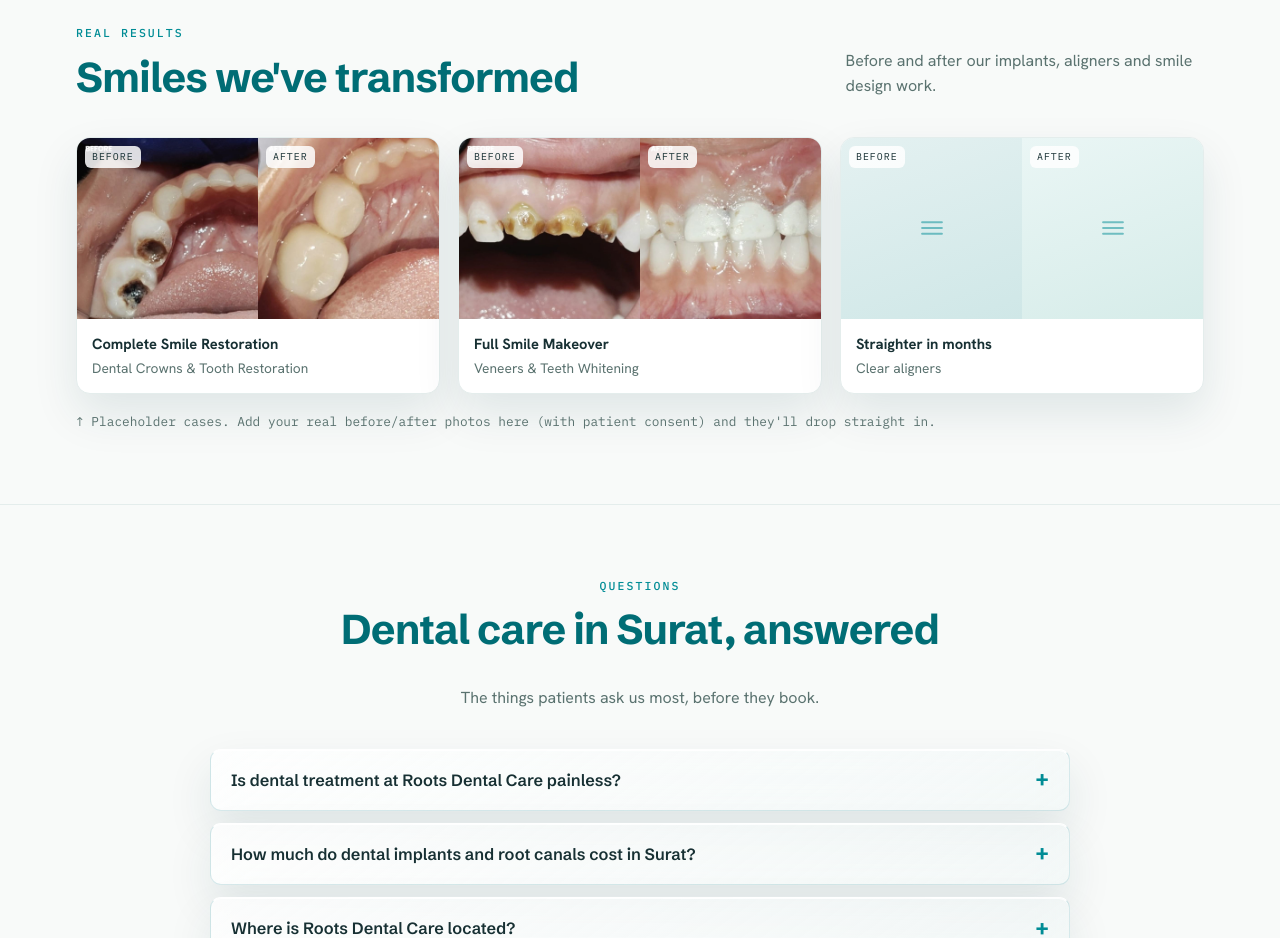
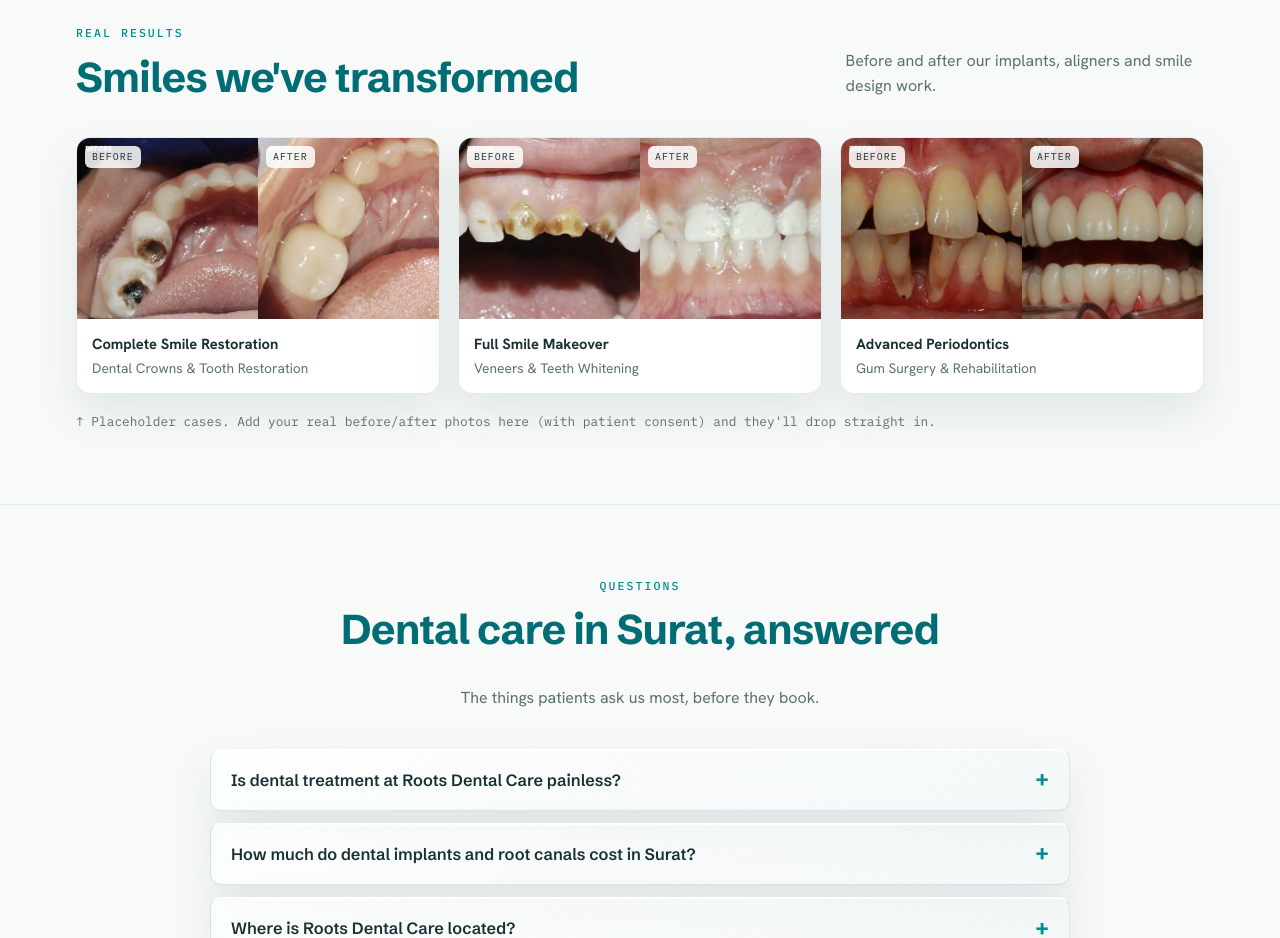
Before and after one commit to vamigo-IN/rdc, a plain HTML site: page index.html in a window 1280 px wide. Shown: the part 4960-5898 px from the top of the page. Drawn offline with Linux system fonts and the light colour scheme.

Commit message:
feat: add before/after images for advanced periodontics card

```diff
--- a/index.html
+++ b/index.html
@@ -325,7 +325,7 @@ height="0" width="0" style="display:none;visibility:hidden"></iframe></noscript>
     <div class="ba-grid reveal">
       <div class="ba-card"><div class="ba-pair"><div class="ba-half before"><span class="lbl">Before</span><img src="/assets/img/smile-before.jpg" alt="Before restoration" style="width:100%; height:100%; object-fit:cover;"></div><div class="ba-half after"><span class="lbl">After</span><img src="/assets/img/smile-after.jpg" alt="After restoration" style="width:100%; height:100%; object-fit:cover;"></div></div><div class="cap"><b>Complete Smile Restoration</b>Dental Crowns &amp; Tooth Restoration</div></div>
       <div class="ba-card"><div class="ba-pair"><div class="ba-half before"><span class="lbl">Before</span><img src="/assets/img/makeover-before.jpg" alt="Before makeover" style="width:100%; height:100%; object-fit:cover;"></div><div class="ba-half after"><span class="lbl">After</span><img src="/assets/img/makeover-after.jpg" alt="After makeover" style="width:100%; height:100%; object-fit:cover;"></div></div><div class="cap"><b>Full Smile Makeover</b>Veneers &amp; Teeth Whitening</div></div>
-      <div class="ba-card"><div class="ba-pair"><div class="ba-half before"><span class="lbl">Before</span><svg viewBox="0 0 24 24" fill="none"><path d="M5 8h14M5 12h14M5 16h14" stroke="#008C95" stroke-width="1.4" stroke-linecap="round"/></svg></div><div class="ba-half after"><span class="lbl">After</span><svg viewBox="0 0 24 24" fill="none"><path d="M5 8h14M5 12h14M5 16h14" stroke="#008C95" stroke-width="1.4" stroke-linecap="round"/></svg></div></div><div class="cap"><b>Straighter in months</b>Clear aligners</div></div>
+      <div class="ba-card"><div class="ba-pair"><div class="ba-half before"><span class="lbl">Before</span><img src="/assets/img/perio-before.jpg" alt="Before treatment" style="width:100%; height:100%; object-fit:cover;"></div><div class="ba-half after"><span class="lbl">After</span><img src="/assets/img/perio-after.jpg" alt="After treatment" style="width:100%; height:100%; object-fit:cover;"></div></div><div class="cap"><b>Advanced Periodontics</b>Gum Surgery &amp; Rehabilitation</div></div>
     </div>
     <p class="ba-note">↑ Placeholder cases. Add your real before/after photos here (with patient consent) and they'll drop straight in.</p>
   </div>
```
Also changed, not shown: assets/img/perio-after.jpg (added), assets/img/perio-before.jpg (added).
